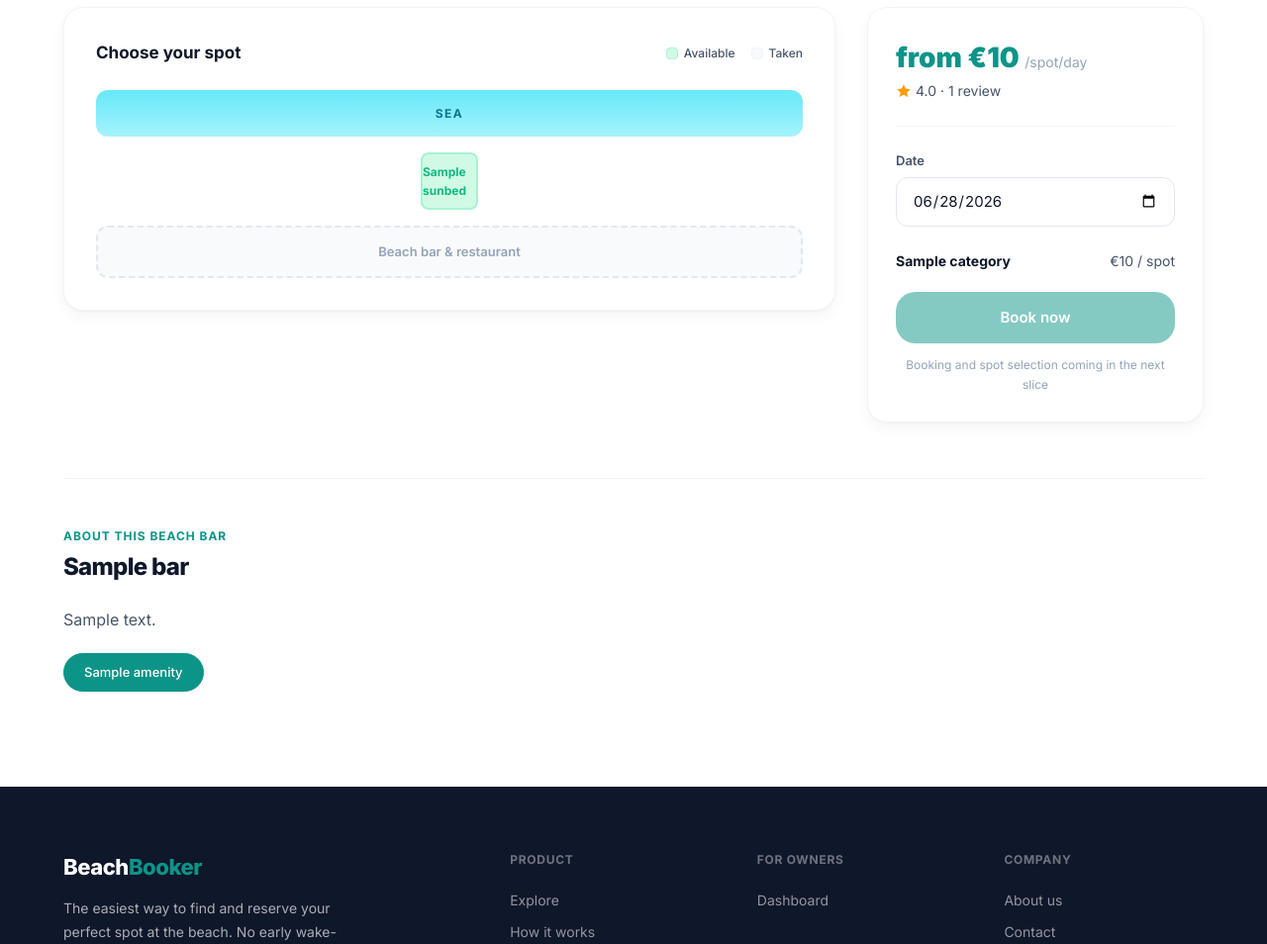
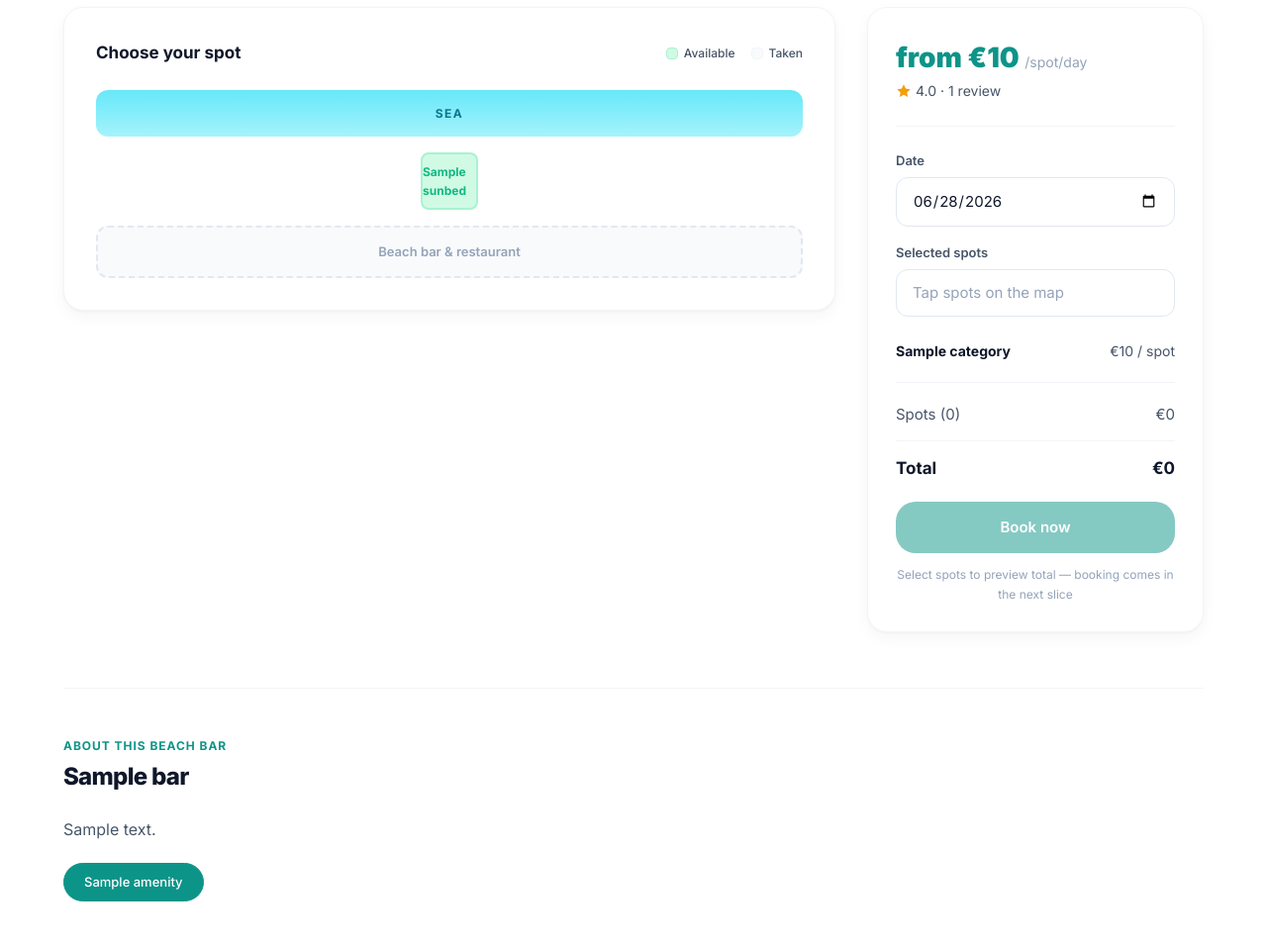
Before and after one commit to Marko-Milinkovic/BeachBooker, a Django app: page /bars/1/ in a window 1280 px wide. Shown: the part 670-1624 px from the top of the page at 99% size. Run offline with Django 5.2, Linux system fonts and the light colour scheme; tables that the repository leaves empty hold one stand-in row (values such as "Sample post").

Commit message:
Add AJAX sunbed map and client-side spot selection (slice 2)
JSON availability endpoint and beach_bar.js for date changes without
reload, live free/taken grid, and selection totals. Booking deferred.

Co-authored-by: Cursor <cursoragent@cursor.com>

```diff
--- a/core/services/beach_bar.py
+++ b/core/services/beach_bar.py
@@ -90,6 +90,39 @@ def build_sunbed_grid(bar, filter_date):
     return [rows[row] for row in sorted(rows)]
 
 
+def serialize_sunbed_grid(grid_rows):
+    return [
+        [
+            {
+                "id": cell["sunbed"].id,
+                "label": cell["label"],
+                "category": cell["category_name"],
+                "price": str(cell["price"]),
+                "is_taken": cell["is_taken"],
+                "css_classes": cell["css_classes"],
+            }
+            for cell in row
+        ]
+        for row in grid_rows
+    ]
+
+
+def get_sunbed_map_payload(bar, filter_date=None):
+    if filter_date is None:
+        filter_date = date.today()
+
+    grid_rows = build_sunbed_grid(bar, filter_date)
+    total_spots = Sunbed.objects.filter(beach_bar=bar).count()
+    reserved_count = len(get_reserved_sunbed_ids(bar, filter_date))
+
+    return {
+        "date": filter_date.isoformat(),
+        "free_spots": max(total_spots - reserved_count, 0),
+        "total_spots": total_spots,
+        "rows": serialize_sunbed_grid(grid_rows),
+    }
+
+
 def get_beach_bar_page_context(bar, filter_date=None):
     if filter_date is None:
         filter_date = date.today()
--- a/core/static/core/css/beach_bar.css
+++ b/core/static/core/css/beach_bar.css
@@ -193,6 +193,10 @@
   opacity: 0;
 }
 
+.sb--clickable {
+  cursor: pointer;
+}
+
 .category-list {
   display: flex;
   flex-direction: column;
--- /dev/null
+++ b/core/static/core/js/beach_bar.js
@@ -0,0 +1,177 @@
+(function () {
+  const root = document.getElementById("beach-bar-booking");
+  if (!root) return;
+
+  const apiUrl = root.dataset.apiUrl;
+  const todayIso = root.dataset.today;
+  let currentDate = root.dataset.initialDate;
+  const selected = new Map();
+
+  const gridEl = document.getElementById("sunbed-grid");
+  const dateInput = document.getElementById("bp-date");
+  const dateStrip = document.getElementById("date-strip");
+  const infoAvailability = document.getElementById("info-availability");
+  const selDisplay = document.getElementById("sel-display");
+  const sumBed = document.getElementById("sum-bed");
+  const sumPrice = document.getElementById("sum-price");
+  const sumTotal = document.getElementById("sum-total");
+  const reserveBtn = document.getElementById("reserve-btn");
+
+  function escapeHtml(value) {
+    return String(value)
+      .replace(/&/g, "&amp;")
+      .replace(/</g, "&lt;")
+      .replace(/>/g, "&gt;")
+      .replace(/"/g, "&quot;");
+  }
+
+  function formatAvailability(freeSpots, dateIso) {
+    if (dateIso === todayIso) {
+      return `${freeSpots} available today`;
+    }
+    const formatted = new Date(dateIso + "T12:00:00").toLocaleDateString("en-US", {
+      month: "short",
+      day: "numeric",
+    });
+    return `${freeSpots} available on ${formatted}`;
+  }
+
+  function updateUrl(dateIso) {
+    const url = new URL(window.location.href);
+    url.searchParams.set("date", dateIso);
+    window.history.replaceState({}, "", url);
+  }
+
+  function updateDateUi(dateIso) {
+    currentDate = dateIso;
+    if (dateInput) dateInput.value = dateIso;
+    dateStrip.querySelectorAll(".date-chip").forEach((chip) => {
+      chip.classList.toggle("on", chip.dataset.date === dateIso);
+    });
+    updateUrl(dateIso);
+  }
+
+  function clearSelection() {
+    selected.clear();
+    updateSummary();
+    gridEl.querySelectorAll(".sb--pick").forEach((el) => {
+      el.classList.remove("sb--pick");
+      el.classList.add("sb--free");
+    });
+  }
+
+  function updateSummary() {
+    const spots = [...selected.values()];
+    const total = spots.reduce((sum, spot) => sum + parseFloat(spot.price), 0);
+    selDisplay.value = spots.map((s) => s.label).join(", ");
+    sumBed.textContent = String(spots.length);
+    sumPrice.textContent = `€${total}`;
+    sumTotal.textContent = `€${total}`;
+    reserveBtn.disabled = spots.length === 0;
+    reserveBtn.style.opacity = spots.length > 0 ? "1" : "0.5";
+  }
+
+  function renderCell(cell) {
+    const clickable = !cell.is_taken;
+    const classes = `sb ${cell.css_classes}${clickable ? " sb--clickable" : ""}`;
+    const price = Math.round(parseFloat(cell.price));
+    const tooltip = clickable
+      ? `<span class="sb-tooltip">${escapeHtml(cell.category)} &middot; &euro;${price}</span>`
+      : "";
+    const attrs = clickable
+      ? ` data-sunbed-id="${cell.id}" data-label="${escapeHtml(cell.label)}" data-price="${cell.price}" role="button" tabindex="0"`
+      : ` data-sunbed-id="${cell.id}" data-label="${escapeHtml(cell.label)}" data-price="${cell.price}"`;
+
+    return `<div class="${classes}"${attrs}>${escapeHtml(cell.label)}${tooltip}</div>`;
+  }
+
+  function renderGrid(rows) {
+    gridEl.innerHTML = rows
+      .map(
+        (row) =>
+          `<div class="bmap__seats">${row.map((cell) => renderCell(cell)).join("")}</div>`
+      )
+      .join("");
+    bindSpotClicks();
+    restoreSelection();
+  }
+
+  function restoreSelection() {
+    gridEl.querySelectorAll(".sb--clickable").forEach((el) => {
+      const id = Number(el.dataset.sunbedId);
+      if (selected.has(id)) {
+        el.classList.remove("sb--free");
+        el.classList.add("sb--pick");
+      }
+    });
+  }
+
+  function toggleSpot(el) {
+    if (el.classList.contains("sb--taken")) return;
+
+    const id = Number(el.dataset.sunbedId);
+    if (selected.has(id)) {
+      selected.delete(id);
+      el.classList.remove("sb--pick");
+      el.classList.add("sb--free");
+    } else {
+      selected.set(id, {
+        id,
+        label: el.dataset.label,
+        price: el.dataset.price,
+      });
+      el.classList.remove("sb--free");
+      el.classList.add("sb--pick");
+    }
+    updateSummary();
+  }
+
+  function bindSpotClicks() {
+    gridEl.querySelectorAll(".sb--clickable").forEach((el) => {
+      el.addEventListener("click", () => toggleSpot(el));
+      el.addEventListener("keydown", (event) => {
+        if (event.key === "Enter" || event.key === " ") {
+          event.preventDefault();
+          toggleSpot(el);
+        }
+      });
+    });
+  }
+
+  async function loadMap(dateIso) {
+    const response = await fetch(`${apiUrl}?date=${encodeURIComponent(dateIso)}`);
+    if (!response.ok) throw new Error("Failed to load sunbed map");
+    const data = await response.json();
+    updateDateUi(data.date);
+    if (infoAvailability) {
+      infoAvailability.textContent = formatAvailability(data.free_spots, data.date);
+    }
+    renderGrid(data.rows);
+  }
+
+  async function changeDate(dateIso) {
+    if (dateIso === currentDate) return;
+    clearSelection();
+    try {
+      await loadMap(dateIso);
+    } catch (error) {
+      console.error(error);
+    }
+  }
+
+  dateStrip.querySelectorAll(".date-chip").forEach((chip) => {
+    chip.addEventListener("click", (event) => {
+      event.preventDefault();
+      changeDate(chip.dataset.date);
+    });
+  });
+
+  if (dateInput) {
+    dateInput.addEventListener("change", () => {
+      if (dateInput.value) changeDate(dateInput.value);
+    });
+  }
+
+  bindSpotClicks();
+  updateSummary();
+})();
--- a/core/templates/core/beach_bar.html
+++ b/core/templates/core/beach_bar.html
@@ -46,7 +46,7 @@
       </div>
       <div class="info-bar__item">
         <svg fill="none" stroke="currentColor" stroke-width="2" viewBox="0 0 24 24"><path d="M21 10c0 7-9 13-9 13s-9-6-9-13a9 9 0 0118 0z"/><circle cx="12" cy="10" r="3"/></svg>
-        {{ free_spots }} available{% if filter_date == today %} today{% else %} on {{ filter_date|date:"M j" }}{% endif %}
+        <span id="info-availability">{{ free_spots }} available{% if filter_date == today %} today{% else %} on {{ filter_date|date:"M j" }}{% endif %}</span>
       </div>
       {% if amenities %}
       <div class="info-bar__chips">
@@ -60,11 +60,17 @@
 </section>
 
 <section class="section" style="padding-top:32px">
-  <div class="container">
-    <div class="date-strip">
+  <div class="container"
+       id="beach-bar-booking"
+       data-bar-id="{{ bar.id }}"
+       data-api-url="{% url 'api_bar_sunbeds' bar.id %}"
+       data-initial-date="{{ filter_date|date:'Y-m-d' }}"
+       data-today="{{ today|date:'Y-m-d' }}">
+    <div class="date-strip" id="date-strip">
       {% for pick in date_quick_picks %}
       <a href="{% url 'beach_bar' bar.id %}?date={{ pick.date|date:'Y-m-d' }}"
-         class="chip{% if pick.date == filter_date %} on{% endif %}">{{ pick.label }}</a>
+         class="chip date-chip{% if pick.date == filter_date %} on{% endif %}"
+         data-date="{{ pick.date|date:'Y-m-d' }}">{{ pick.label }}</a>
       {% endfor %}
     </div>
 
@@ -80,12 +86,16 @@
         </div>
         {% endif %}
 
-        <form method="get" action="{% url 'beach_bar' bar.id %}" class="bpanel__fields">
+        <div class="bpanel__fields">
           <div class="field">
             <label for="bp-date">Date</label>
-            <input type="date" id="bp-date" name="date" class="input" value="{{ filter_date|date:'Y-m-d' }}" onchange="this.form.submit()">
+            <input type="date" id="bp-date" class="input" value="{{ filter_date|date:'Y-m-d' }}">
           </div>
-        </form>
+          <div class="field">
+            <label for="sel-display">Selected spots</label>
+            <input type="text" id="sel-display" class="input" readonly placeholder="Tap spots on the map">
+          </div>
+        </div>
 
         {% if categories %}
         <div class="category-list">
@@ -98,8 +108,13 @@
         </div>
         {% endif %}
 
+        <div class="bpanel__summary">
+          <div class="bpanel__line"><span>Spots (<span id="sum-bed">0</span>)</span><span id="sum-price">&euro;0</span></div>
+          <div class="bpanel__total"><span>Total</span><span id="sum-total">&euro;0</span></div>
+        </div>
+
         <button type="button" class="btn btn--teal btn--lg" id="reserve-btn" disabled>Book now</button>
-        <p class="bpanel__hint">Booking and spot selection coming in the next slice</p>
+        <p class="bpanel__hint">Select spots to preview total — booking comes in the next slice</p>
       </aside>
     </div>
 
@@ -122,3 +137,7 @@
   </div>
 </section>
 {% endblock %}
+
+{% block extra_js %}
+<script src="{% static 'core/js/beach_bar.js' %}"></script>
+{% endblock %}
--- a/core/templates/core/partials/sunbed_cell.html
+++ b/core/templates/core/partials/sunbed_cell.html
@@ -1,4 +1,8 @@
-<div class="sb {{ cell.css_classes }}" data-label="{{ cell.label }}" data-price="{{ cell.price }}">
+<div class="sb {{ cell.css_classes }}{% if not cell.is_taken %} sb--clickable{% endif %}"
+     data-sunbed-id="{{ cell.sunbed.id }}"
+     data-label="{{ cell.label }}"
+     data-price="{{ cell.price }}"
+     {% if not cell.is_taken %}role="button" tabindex="0"{% endif %}>
   {{ cell.label }}
   {% if not cell.is_taken %}
   <span class="sb-tooltip">{{ cell.category_name }} &middot; &euro;{{ cell.price|floatformat:0 }}</span>
--- a/core/templates/core/partials/sunbed_grid.html
+++ b/core/templates/core/partials/sunbed_grid.html
@@ -19,7 +19,7 @@
     </div>
   </div>
   <div class="bmap__sea">SEA</div>
-  <div class="bmap__grid">
+  <div class="bmap__grid" id="sunbed-grid">
     {% for row in grid_rows %}
     <div class="bmap__seats">
       {% for cell in row %}
--- a/core/urls.py
+++ b/core/urls.py
@@ -1,9 +1,10 @@
 from django.urls import path
 
-from core.views import pages
+from core.views import api, pages
 
 urlpatterns = [
     path("", pages.index, name="index"),
     path("explore/", pages.explore, name="explore"),
     path("bars/<int:bar_id>/", pages.beach_bar, name="beach_bar"),
+    path("api/bars/<int:bar_id>/sunbeds/", api.bar_sunbeds, name="api_bar_sunbeds"),
 ]
```
Also changed, not shown: core/views/api.py (+11 -1 lines).
